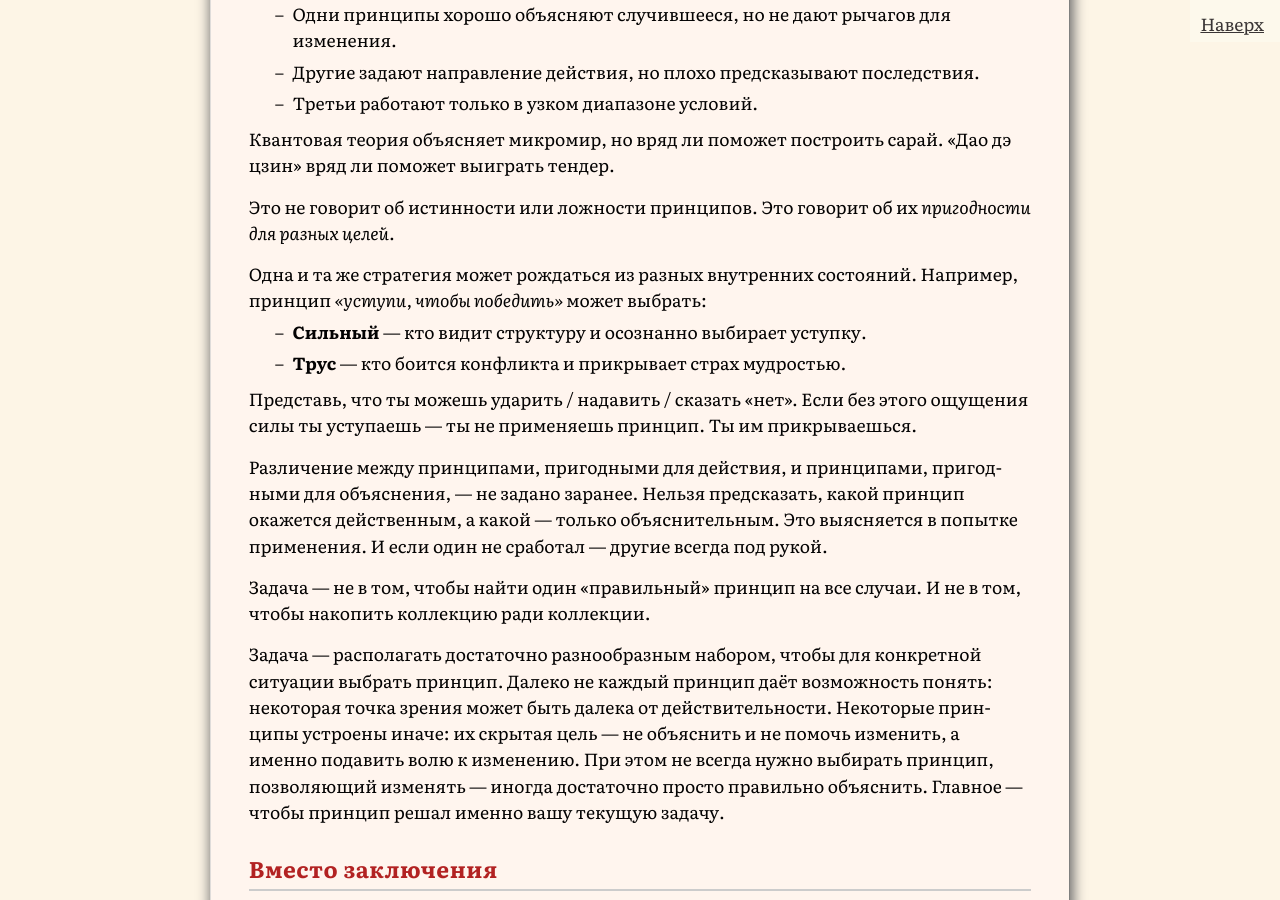
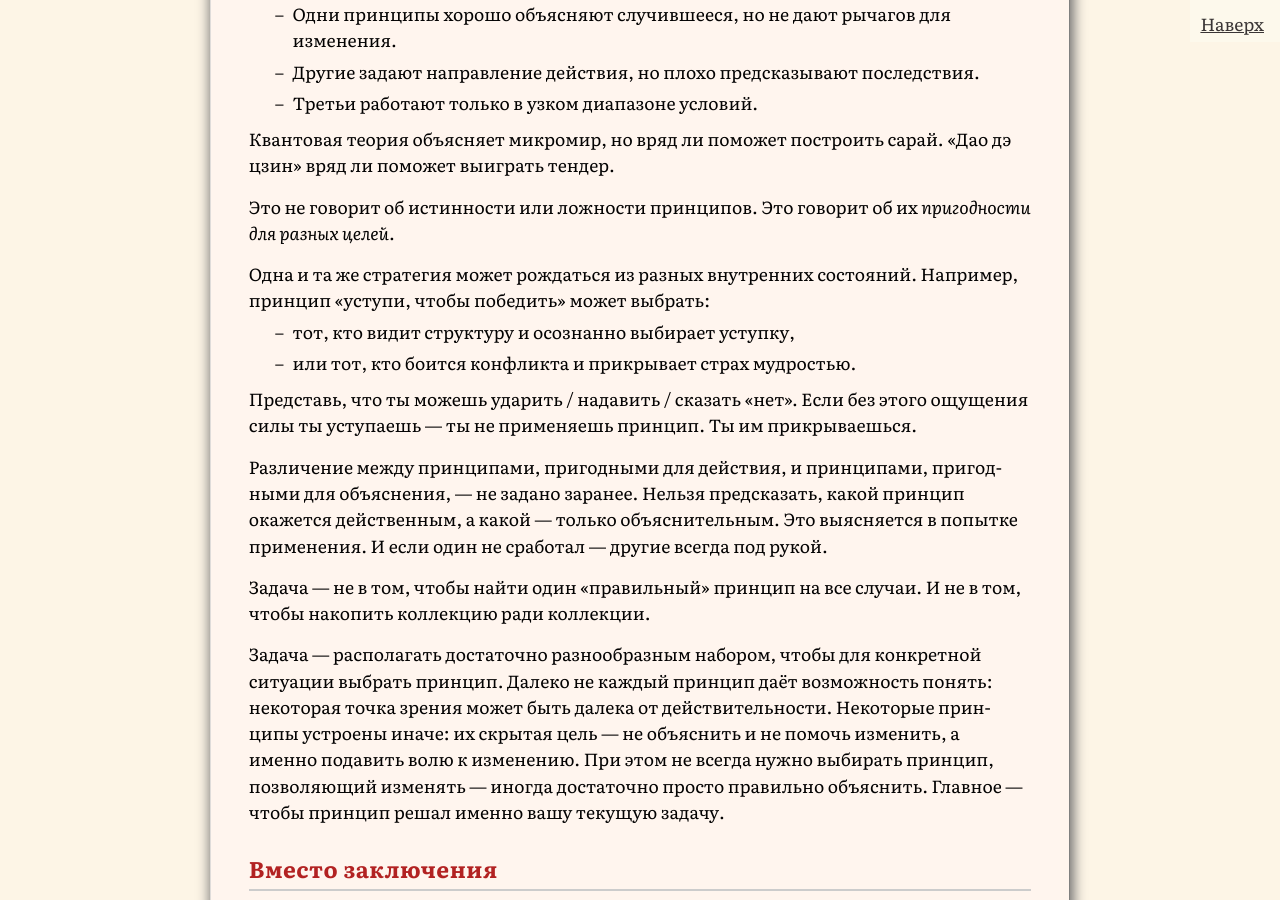
Before and after one commit to SergSi/land-use-art, a Jekyll site: the page built from _posts/2026-06-09-skaz.md, in a window 1280 px wide and 900 px high, scrolled down 5519 px. Built offline with Jekyll 4.4.1, drawn with Linux system fonts in a browser that asks for light colours; some web fonts are replaced.

Commit message:
Update 2026-06-09-skaz.md

```diff
--- a/_posts/2026-06-09-skaz.md
+++ b/_posts/2026-06-09-skaz.md
@@ -132,10 +132,10 @@ class: analitika
 
 Это не говорит об истинности или ложности принципов. Это говорит об их *пригодности для разных целей*.
 
-Одна и та же стратегия может рождаться из разных внутренних состояний. Например, принцип *«уступи, чтобы победить»* может выбрать:
+Одна и та же стратегия может рождаться из разных внутренних состояний. Например, принцип «уступи, чтобы победить» может выбрать:
 
-- **Сильный** — кто видит структуру и осознанно выбирает уступку.
-- **Трус** — кто боится конфликта и прикрывает страх мудростью.
+- тот, кто видит структуру и осознанно выбирает уступку,
+- или тот, кто боится конфликта и прикрывает страх мудростью.
 
 Представь, что ты можешь ударить / надавить / сказать «нет». Если без этого ощущения силы ты уступаешь — ты не применяешь принцип. Ты им прикрываешься.
 
```
